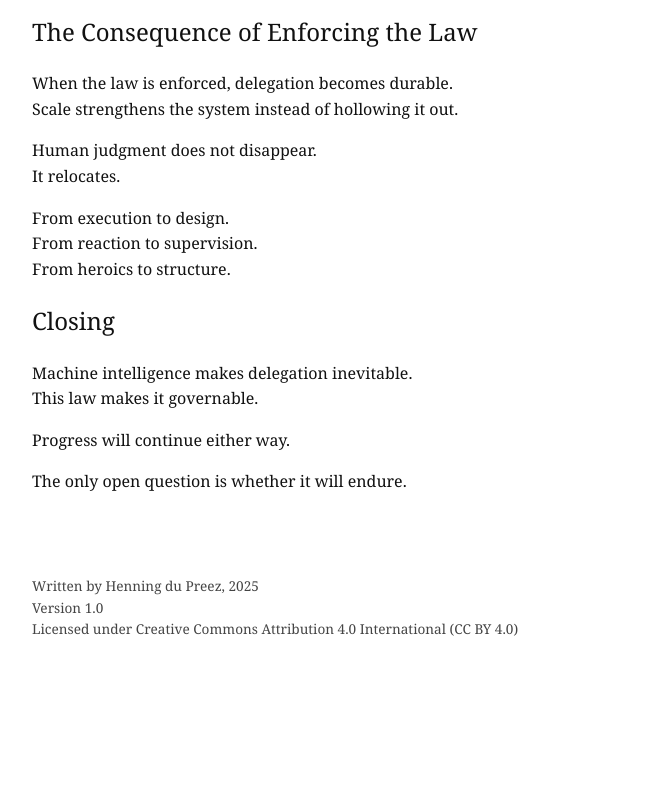
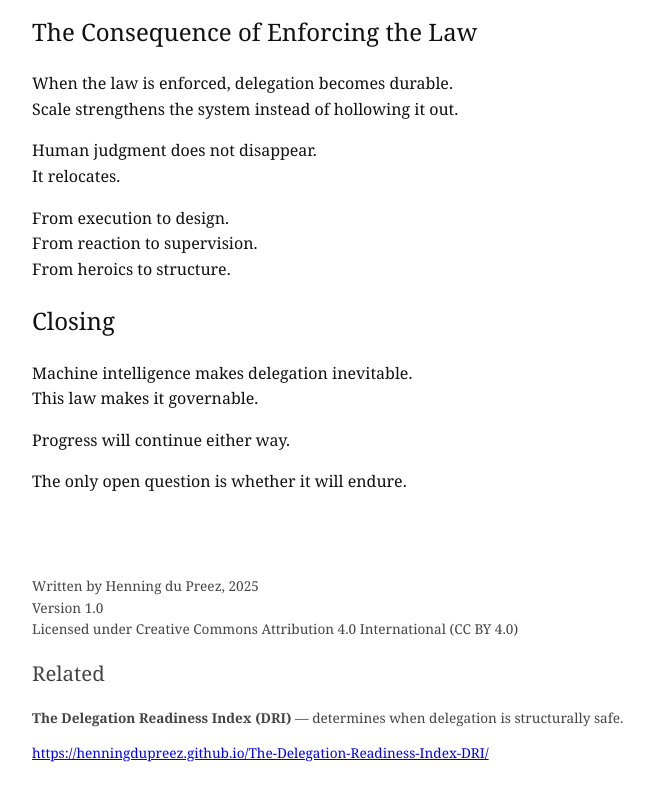
Before and after one commit to henningdupreez/The-Delegation-Law, a plain HTML site: page index.html in a window 1280 px wide. Shown: the part 2853-3653 px from the top of the page, without its empty margins (248-899 px from the left). Before the commit the page ends 3573 px from the top, so only its background shows below. Drawn offline with Linux system fonts and the light colour scheme.

Commit message:
Update index.html

```diff
--- a/index.html
+++ b/index.html
@@ -173,6 +173,15 @@ This law makes it governable.</p>
     Version 1.0<br>
     Licensed under Creative Commons Attribution 4.0 International (CC BY 4.0)
   </p>
+  <h2>Related</h2>
+<p>
+  <strong>The Delegation Readiness Index (DRI)</strong> — determines when delegation is structurally safe.
+</p>
+<p>
+  <a href="https://henningdupreez.github.io/The-Delegation-Readiness-Index-DRI/">
+    https://henningdupreez.github.io/The-Delegation-Readiness-Index-DRI/
+  </a>
+</p>
 </footer>
 
 </body>
```
